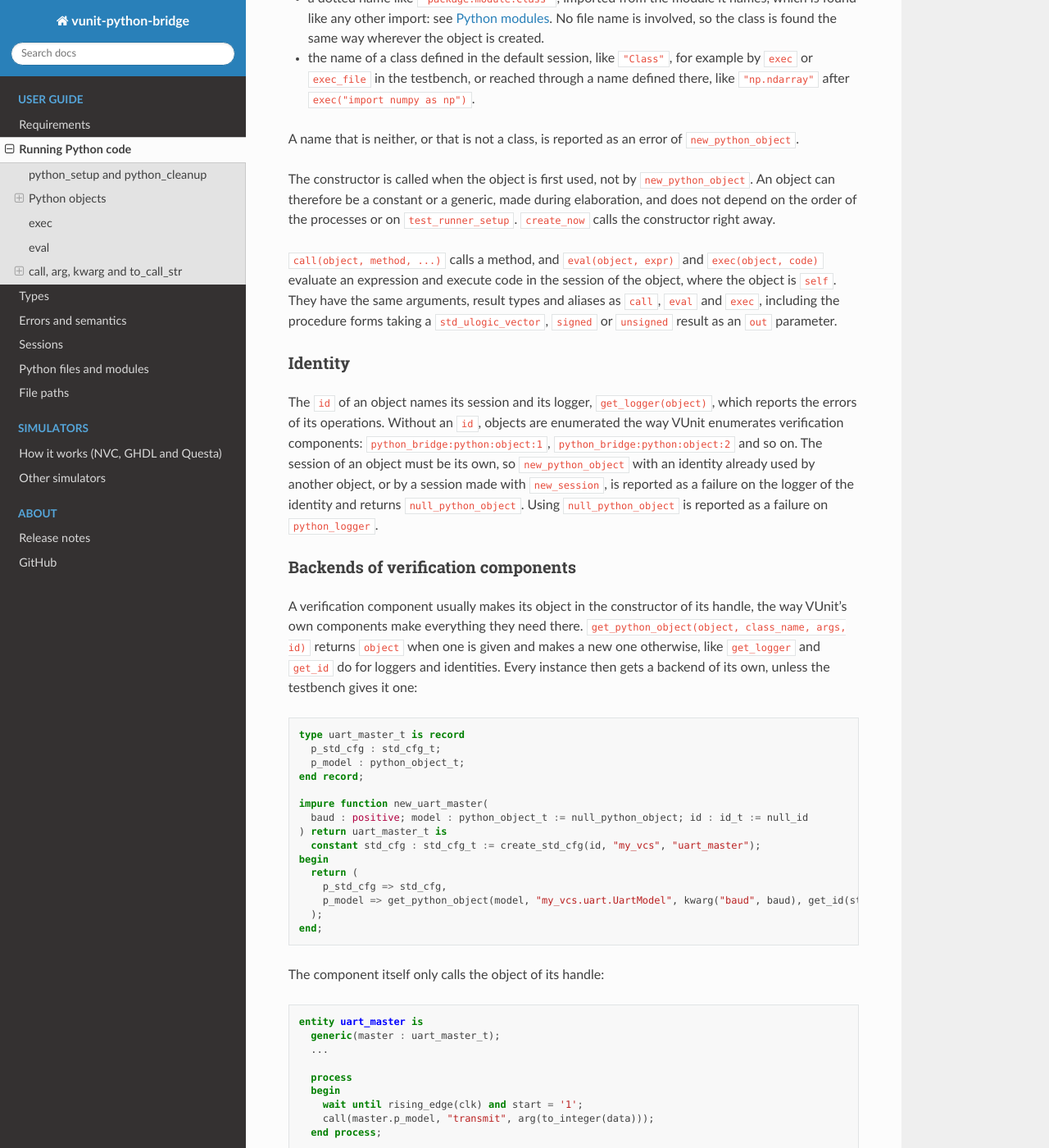
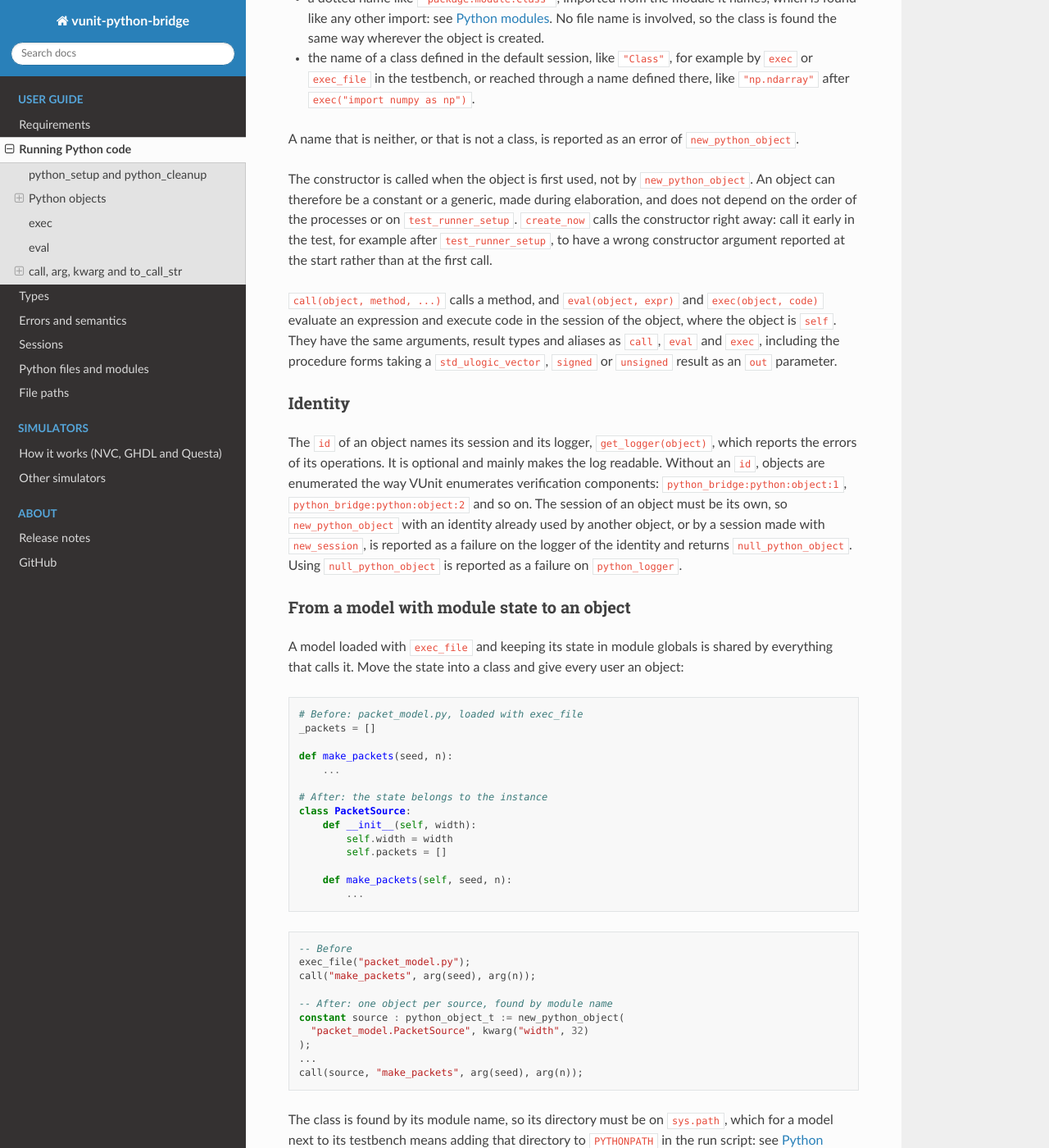
Before and after one commit to VUnit/vunit-python-bridge, a Sphinx documentation site: the page built from docs/running_code.rst, in a window 1280 px wide and 1400 px high, scrolled down 1085 px. Shown: the whole window at 82% size. Built offline with Sphinx 7.4.7 and the Read the Docs theme 3.1.0, drawn with Linux system fonts in a browser that asks for light colours; pages that are not in the unit, such as notebooks, are missing from menus; the version number is read from the project's files by our own code.

Commit message:
Apply the learnings of trying objects in a real project
Converting a stream-width model kept in module globals to an object per
source, in a project that used exec_file models before, showed:
- A misspelled class in a module that does import said only "No class
  named", which reads like a missing module. It now names the module
  and the missing attribute.
- The user guide gets a recipe for moving from a model with module
  state to an object, says that the id is optional, and recommends
  create_now to report wrong constructor arguments at the start.

Co-Authored-By: Claude Opus 5.5 <noreply@anthropic.com>

```diff
--- a/docs/running_code.rst
+++ b/docs/running_code.rst
@@ -67,7 +67,9 @@ A name that is neither, or that is not a class, is reported as an error of
 The constructor is called when the object is first used, not by
 ``new_python_object``. An object can therefore be a constant or a generic,
 made during elaboration, and does not depend on the order of the processes or
-on ``test_runner_setup``. ``create_now`` calls the constructor right away.
+on ``test_runner_setup``. ``create_now`` calls the constructor right away:
+call it early in the test, for example after ``test_runner_setup``, to have a
+wrong constructor argument reported at the start rather than at the first call.
 
 ``call(object, method, ...)`` calls a method, and ``eval(object, expr)`` and
 ``exec(object, code)`` evaluate an expression and execute code in the session
@@ -80,7 +82,8 @@ Identity
 ~~~~~~~~
 
 The ``id`` of an object names its session and its logger,
-``get_logger(object)``, which reports the errors of its operations. Without an
+``get_logger(object)``, which reports the errors of its operations. It is
+optional and mainly makes the log readable. Without an
 ``id``, objects are enumerated the way VUnit enumerates verification
 components: ``python_bridge:python:object:1``,
 ``python_bridge:python:object:2`` and so on. The session of an object must
@@ -88,6 +91,48 @@ be its own, so ``new_python_object`` with an identity already used by another
 object, or by a session made with ``new_session``, is reported as a failure on
 the logger of the identity and returns ``null_python_object``. Using
 ``null_python_object`` is reported as a failure on ``python_logger``.
+
+From a model with module state to an object
+~~~~~~~~~~~~~~~~~~~~~~~~~~~~~~~~~~~~~~~~~~~~
+
+A model loaded with ``exec_file`` and keeping its state in module globals is
+shared by everything that calls it. Move the state into a class and give every
+user an object:
+
+.. code-block:: python
+
+    # Before: packet_model.py, loaded with exec_file
+    _packets = []
+
+    def make_packets(seed, n):
+        ...
+
+    # After: the state belongs to the instance
+    class PacketSource:
+        def __init__(self, width):
+            self.width = width
+            self.packets = []
+
+        def make_packets(self, seed, n):
+            ...
+
+.. code-block:: vhdl
+
+    -- Before
+    exec_file("packet_model.py");
+    call("make_packets", arg(seed), arg(n));
+
+    -- After: one object per source, found by module name
+    constant source : python_object_t := new_python_object(
+      "packet_model.PacketSource", kwarg("width", 32)
+    );
+    ...
+    call(source, "make_packets", arg(seed), arg(n));
+
+The class is found by its module name, so its directory must be on
+``sys.path``, which for a model next to its testbench means adding that
+directory to ``PYTHONPATH`` in the run script: see
+:ref:`python_bridge:finding_code`.
 
 Backends of verification components
 ~~~~~~~~~~~~~~~~~~~~~~~~~~~~~~~~~~~
```
Also changed, not shown: 3 other files.
